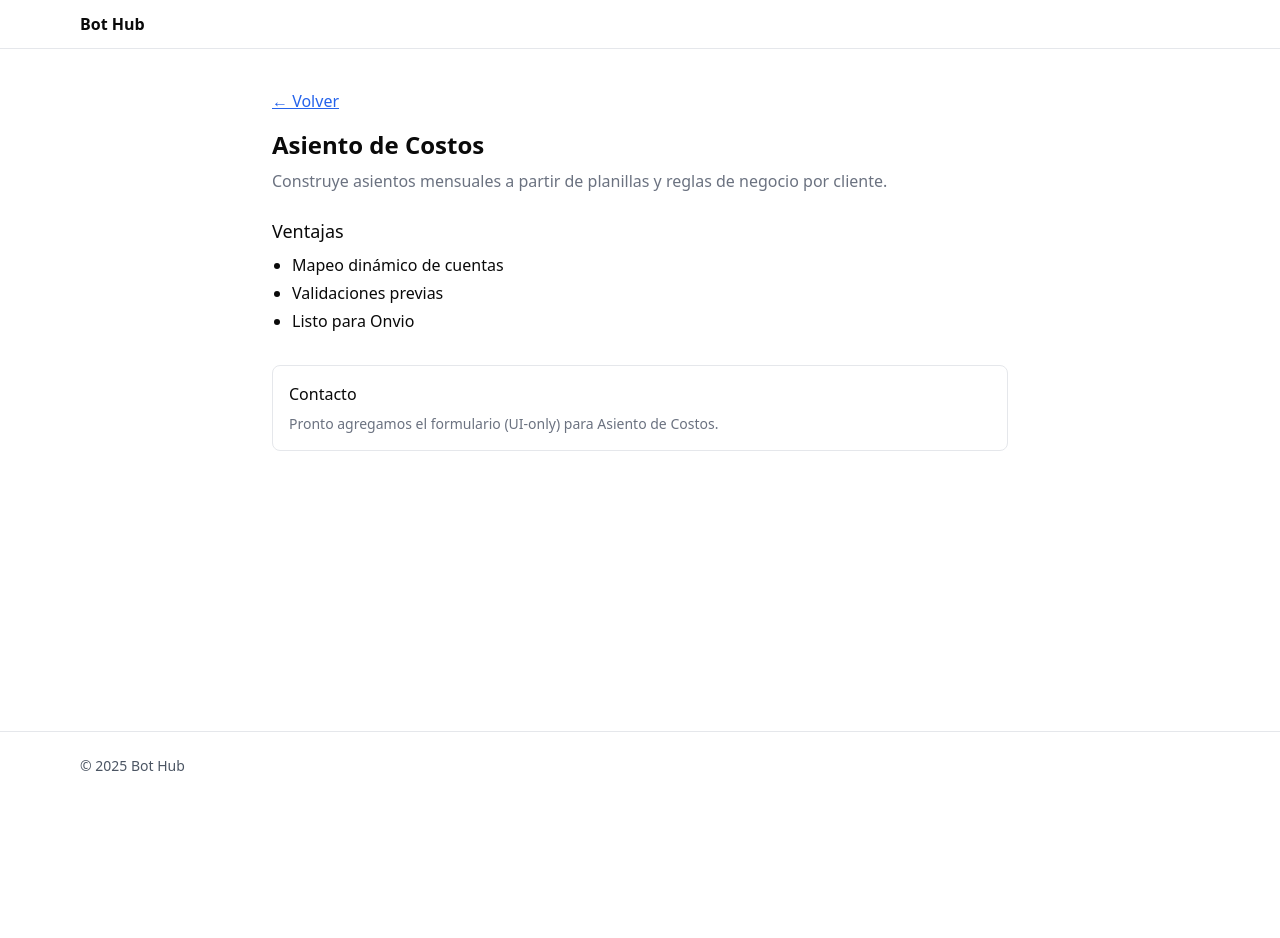
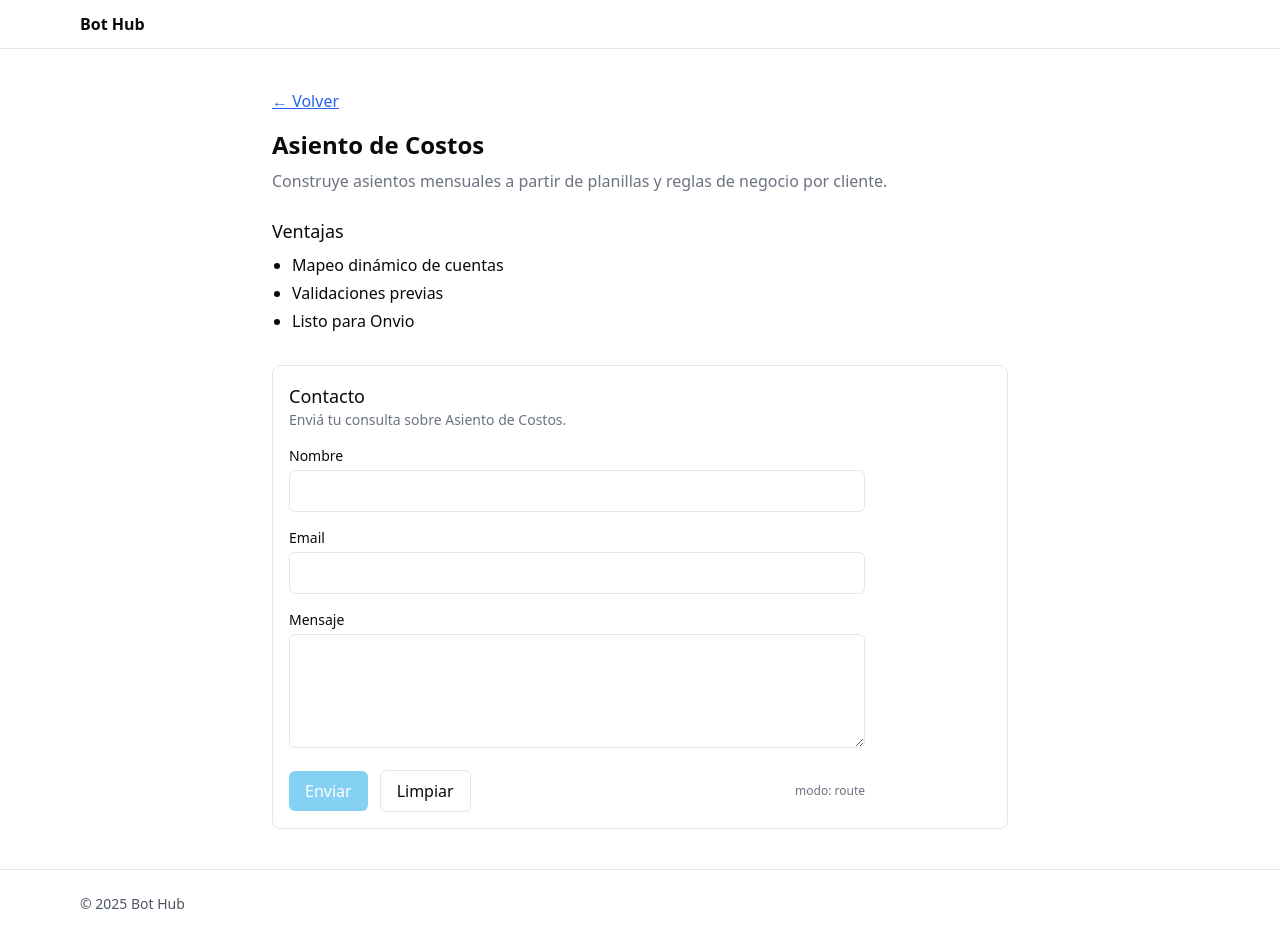
Before and after one commit to gonzalo-lopez834/bot-hub, a React (Vite) app: page /services/asiento-costos in a window 1280 px wide. Before the commit the page ends 800 px from the top, so only its background shows below. Built offline with nearby package versions, Linux system fonts and the light colour scheme.

Commit message:
contact form UI (hook, validation, a11y) and integrate into ServiceDetail

```diff
--- /dev/null
+++ b/src/components/FormsDetail.jsx
@@ -0,0 +1,127 @@
+import { useEffect, useRef } from 'react'
+import { useContactForm } from '../hooks/useContactForm'
+import { useAppConfig } from '../provider/Provider'
+
+export default function FormsDetail({ service }) {
+  const alertRef = useRef(null)
+  const { contact } = useAppConfig()
+
+  const { values, errors, status, isSubmitting, onChange, onBlur, canSubmit, submit, reset, setValues } =
+    useContactForm({ serviceId: service?.id || '' })
+
+  // Sincroniza serviceId si cambia el servicio
+  useEffect(() => {
+    setValues((v) => ({ ...v, serviceId: service?.id || '' }))
+  }, [service?.id, setValues])
+
+  // Enfoque en feedback cuando cambia status (A11y)
+  useEffect(() => {
+    if (status === 'success' || status === 'error') {
+      alertRef.current?.focus()
+    }
+  }, [status])
+
+  const onSubmit = async (e) => {
+    e.preventDefault()
+    // Futuro: si contact.mode === 'webhook' y contact.url, acá hacemos POST real.
+    await submit()
+  }
+
+  return (
+    <section className="mt-8 rounded-lg border p-4" aria-labelledby="contact-title">
+      <h2 id="contact-title" className="text-lg font-medium">Contacto</h2>
+      <p className="text-sm text-[var(--muted-foreground)] mb-4">
+        Enviá tu consulta sobre <span className="font-medium">{service?.title}</span>.
+      </p>
+
+      {/* Feedback accesible */}
+      <div
+        ref={alertRef}
+        tabIndex={-1}
+        aria-live="polite"
+        className={`mb-3 outline-none ${status === 'success' ? 'text-green-700' : status === 'error' ? 'text-red-700' : ''}`}
+      >
+        {status === 'success' && '¡Mensaje enviado (simulado)! Pronto integraremos el endpoint real.'}
+        {status === 'error' && 'Ocurrió un error al enviar (simulado). Reintentá.'}
+      </div>
+
+      <form onSubmit={onSubmit} noValidate className="grid gap-4 max-w-xl">
+        <input type="hidden" name="serviceId" value={values.serviceId} readOnly />
+
+        <div>
+          <label htmlFor="name" className="block text-sm font-medium">Nombre</label>
+          <input
+            id="name"
+            name="name"
+            type="text"
+            autoComplete="name"
+            className="mt-1 w-full rounded-md border px-3 py-2"
+            value={values.name}
+            onChange={onChange}
+            onBlur={onBlur}
+            aria-invalid={Boolean(errors.name)}
+            aria-describedby={errors.name ? 'name-err' : undefined}
+          />
+          {errors.name && <p id="name-err" className="mt-1 text-sm text-red-600">{errors.name}</p>}
+        </div>
+
+        <div>
+          <label htmlFor="email" className="block text-sm font-medium">Email</label>
+          <input
+            id="email"
+            name="email"
+            type="email"
+            autoComplete="email"
+            className="mt-1 w-full rounded-md border px-3 py-2"
+            value={values.email}
+            onChange={onChange}
+            onBlur={onBlur}
+            aria-invalid={Boolean(errors.email)}
+            aria-describedby={errors.email ? 'email-err' : undefined}
+          />
+          {errors.email && <p id="email-err" className="mt-1 text-sm text-red-600">{errors.email}</p>}
+        </div>
+
+        <div>
+          <label htmlFor="message" className="block text-sm font-medium">Mensaje</label>
+          <textarea
+            id="message"
+            name="message"
+            rows={4}
+            className="mt-1 w-full rounded-md border px-3 py-2"
+            value={values.message}
+            onChange={onChange}
+            onBlur={onBlur}
+            aria-invalid={Boolean(errors.message)}
+            aria-describedby={errors.message ? 'message-err' : undefined}
+          />
+          {errors.message && <p id="message-err" className="mt-1 text-sm text-red-600">{errors.message}</p>}
+        </div>
+
+        <div className="flex items-center gap-3">
+          <button
+            type="submit"
+            disabled={isSubmitting || !canSubmit}
+            className="rounded-md bg-[var(--primary)] text-[var(--primary-foreground)] px-4 py-2 disabled:opacity-50"
+          >
+            {isSubmitting ? 'Enviando…' : 'Enviar'}
+          </button>
+
+          <button
+            type="button"
+            onClick={reset}
+            disabled={isSubmitting}
+            className="rounded-md border px-4 py-2 disabled:opacity-50"
+          >
+            Limpiar
+          </button>
+
+          {/* Hint temporal sobre modo de envío */}
+          <span className="ml-auto text-xs text-[var(--muted-foreground)]">
+            modo: {contact.mode}{contact.url ? ` → ${contact.url}` : ''}
+          </span>
+        </div>
+      </form>
+    </section>
+  )
+}
--- a/src/components/ServiceDetailView.jsx
+++ b/src/components/ServiceDetailView.jsx
@@ -1,4 +1,5 @@
 import { useParams, Link } from 'react-router-dom'
+import FormsDetail from './FormsDetail'
 import { useServices } from '../hooks/useServices'
 
 export default function ServiceDetailView() {
@@ -37,13 +38,7 @@ export default function ServiceDetailView() {
         </>
       )}
 
-      {/* Placeholder del Form: en el paso 3 lo completamos */}
-      <div className="mt-8 rounded-lg border p-4">
-        <p className="font-medium mb-2">Contacto</p>
-        <p className="text-sm text-[var(--muted-foreground)]">
-          Pronto agregamos el formulario (UI-only) para {service.title}.
-        </p>
-      </div>
+      <FormsDetail service={service} />
     </Wrapper>
   )
 }
--- /dev/null
+++ b/src/hooks/useContactForm.js
@@ -0,0 +1,71 @@
+import { useCallback, useMemo, useState } from 'react'
+
+/** Valida email simple */
+function isEmail(value) {
+  return /^[^\s@]+@[^\s@]+\.[^\s@]+$/.test(String(value || '').trim())
+}
+
+/** Valida payload y devuelve { name?:string, email?:string, message?:string } */
+function validate(values) {
+  const errs = {}
+  if (!values.name?.trim()) errs.name = 'Nombre requerido'
+  if (!values.email?.trim()) errs.email = 'Email requerido'
+  else if (!isEmail(values.email)) errs.email = 'Email inválido'
+  if (!values.message?.trim()) errs.message = 'Mensaje requerido'
+  return errs
+}
+
+/** Hook UI-only para manejar el formulario de contacto */
+export function useContactForm(initial = {}) {
+  const [values, setValues] = useState({
+    name: '',
+    email: '',
+    message: '',
+    serviceId: '',
+    ...initial,
+  })
+  const [errors, setErrors] = useState({})
+  const [status, setStatus] = useState('idle') // 'idle' | 'loading' | 'success' | 'error'
+
+  const isSubmitting = status === 'loading'
+
+  const onChange = useCallback((e) => {
+    const { name, value } = e.target
+    setValues((v) => ({ ...v, [name]: value }))
+  }, [])
+
+  const onBlur = useCallback(() => {
+    setErrors(validate(values))
+  }, [values])
+
+  const canSubmit = useMemo(() => {
+    const errs = validate(values)
+    return Object.keys(errs).length === 0
+  }, [values])
+
+  /** Simula un envío UI-only (sin backend). Reemplazar cuando tengamos contact.url */
+  const submit = useCallback(async () => {
+    const errs = validate(values)
+    setErrors(errs)
+    if (Object.keys(errs).length > 0) return
+
+    try {
+      setStatus('loading')
+      // Simulación de red
+      await new Promise((r) => setTimeout(r, 700))
+      // Si en el futuro tenemos endpoint:
+      // await fetch(contact.url, { method:'POST', body: JSON.stringify(values) ... })
+      setStatus('success')
+    } catch (e) {
+      setStatus('error')
+    }
+  }, [values])
+
+  const reset = useCallback(() => {
+    setValues({ name: '', email: '', message: '', serviceId: initial.serviceId || '' })
+    setErrors({})
+    setStatus('idle')
+  }, [initial.serviceId])
+
+  return { values, errors, status, isSubmitting, onChange, onBlur, canSubmit, submit, reset, setValues, setStatus }
+}
```
